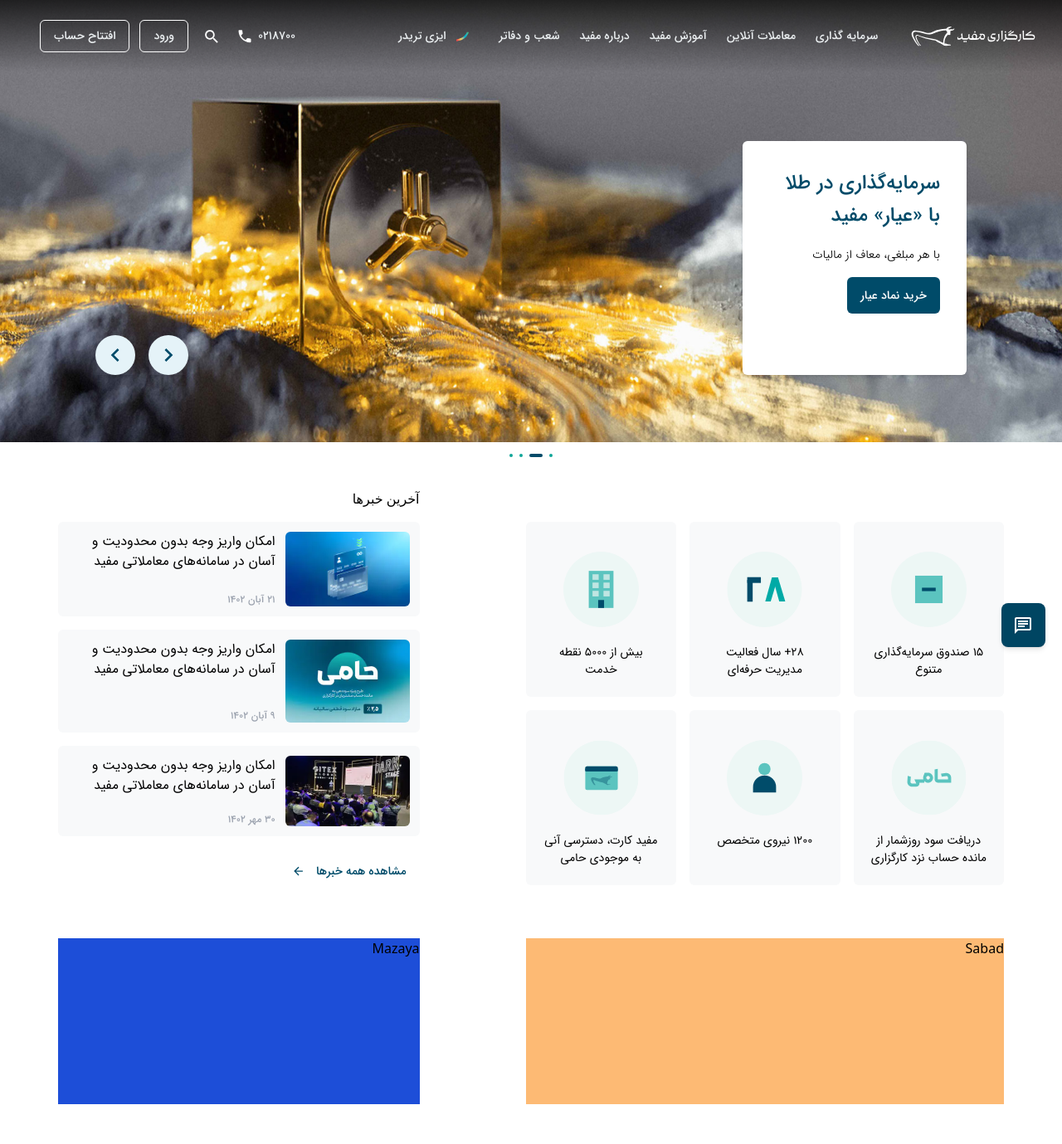
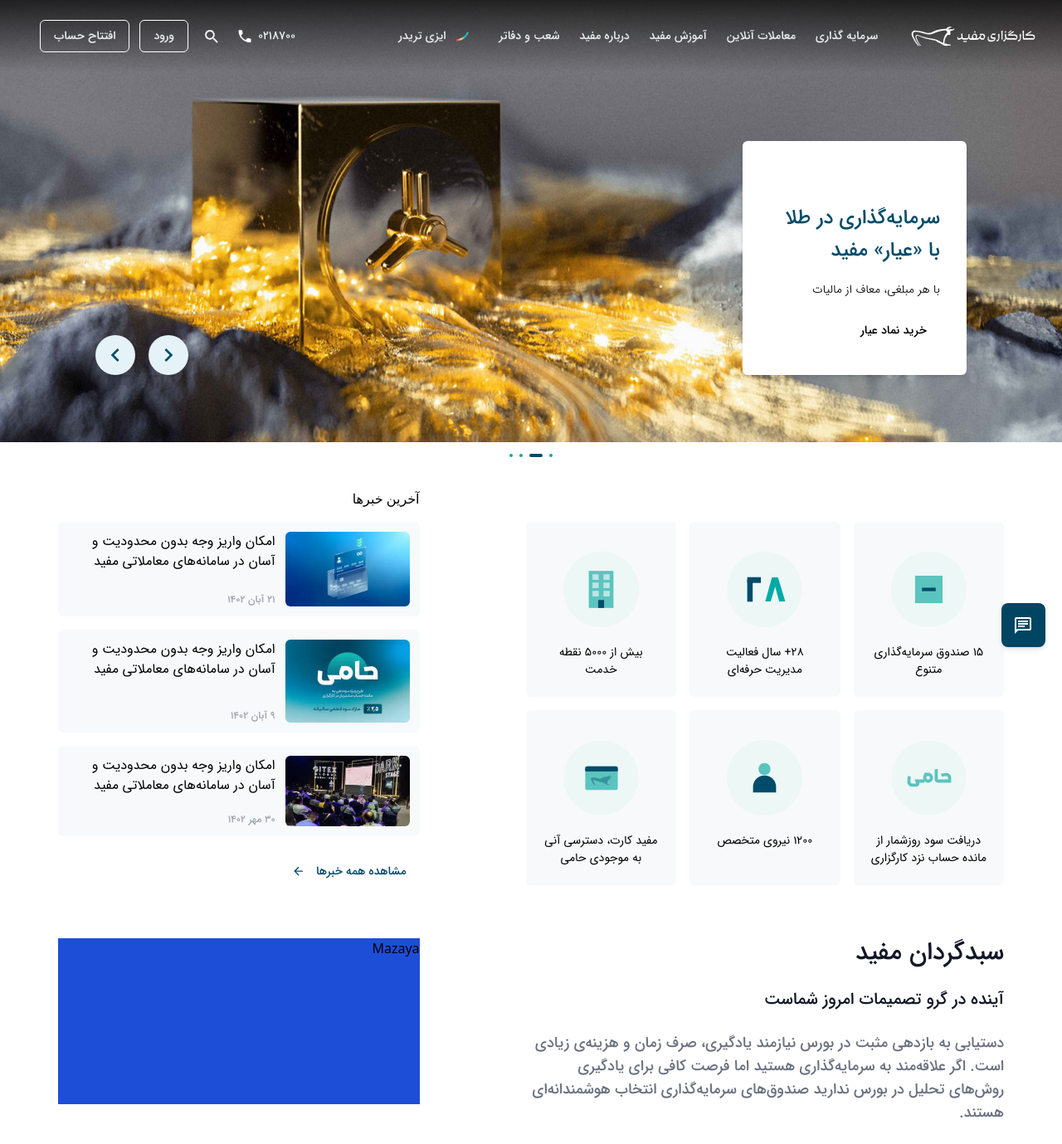
Before and after one commit to EvoNick-IR/Mofid-Securities-clone, a React (Vite) app: page / in a window 1280 px wide. Shown: the whole page at 83% size. Before the commit the page ends 1331 px from the top, so only its background shows below. Built offline with nearby package versions, Linux system fonts and the light colour scheme.

Commit message:
feat: separate btns

```diff
--- a/package.json
+++ b/package.json
@@ -12,7 +12,8 @@
   "dependencies": {
     "react": "^18.2.0",
     "react-dom": "^18.2.0",
-    "react-router-dom": "^6.20.1"
+    "react-router-dom": "^6.20.1",
+    "tailwindcss": "^3.3.5"
   },
   "devDependencies": {
     "@types/react": "^18.2.37",
--- /dev/null
+++ b/src/components/Button/Button_bg.jsx
@@ -0,0 +1,34 @@
+import { useEffect, useState, memo } from "react";
+
+const Button_bg = (props) => {
+  const { bg, hover, title, color } = props;
+
+  const [btnBg, setBtnBg] = useState(bg);
+  const [btnHover, setBtnHover] = useState(hover);
+  const [btnTitle, setBtnTitle] = useState(title);
+  const [btnColor, setBtnColor] = useState(color);
+
+  console.log(btnBg);
+  useEffect(() => {
+    setBtnBg(bg);
+    setBtnHover(hover);
+    setBtnColor(color);
+  }, []);
+  useEffect(() => {
+    setBtnTitle(title);
+  }, [title]);
+  return (
+    <button
+      type="button"
+      className={`ismed text-sm px-4 py-3 bg-[${
+        btnBg ? btnBg : bg
+      }]  rounded-md text-${btnColor} hover:${
+        hover ? `bg-[${btnHover}]` : "opacity-80"
+      } ease-out cursor-pointer transition-all`}
+    >
+      {btnTitle}
+    </button>
+  );
+};
+
+export default memo(Button_bg);
--- /dev/null
+++ b/src/components/Button/Button_nobg.jsx
@@ -0,0 +1,14 @@
+import { arrowLeft } from "../News/services";
+const Button_nobg = (props) => {
+  let { title, color } = props;
+  return (
+    <button
+      className={`ismed flex gap-3 text-sm px-4 py-3 bg-transparent border-solid border-${color} rounded-md text-${color} hover:bg-gray-600 ease-out cursor-pointer transition-all`}
+    >
+      {title}
+      <img src={arrowLeft} alt="" className={`text-${color}`} />
+    </button>
+  );
+};
+
+export default Button_nobg;
--- a/src/components/Sabad-gardan/Sabad.jsx
+++ b/src/components/Sabad-gardan/Sabad.jsx
@@ -1,6 +1,26 @@
+import Button_bg from "../Button/Button_bg";
+
 const Sabad = () => {
   return (
-    <div className="col-span-5 h-[200px] bg-orange-300">Sabad</div>
+    <div className="col-span-5 gap-6 flex flex-col items-start ">
+      <h2 className="ismed text-3xl text-gray-900">سبدگردان مفید</h2>
+      <h3 className="ismed text-xl text-gray-900">
+        آینده در گرو تصمیمات امروز شماست
+      </h3>
+      <p className="ismed text-lg text-gray-500">
+        دستیابی به بازدهی مثبت در بورس نیازمند یادگیری، صرف زمان و هزینه‌ی زیادی
+        است. اگر علاقه‌مند به سرمایه‌گذاری هستید اما فرصت کافی برای یادگیری
+        روش‌های تحلیل در بورس ندارید صندوق‌های سرمایه‌گذاری انتخاب هوشمندانه‌ای
+        هستند.
+      </p>
+      <div className="">
+        {/* <Button_bg
+          title="مشاوره رایگان سرمایه گذاری"
+          bg="#004B69"
+          color="white"
+        /> */}
+      </div>
+    </div>
   );
 };
 
--- a/src/components/Slider/Slider.jsx
+++ b/src/components/Slider/Slider.jsx
@@ -1,5 +1,6 @@
-import { useEffect, useState } from "react";
+import { useEffect, useState, memo } from "react";
 import { next, prev, slides, boxTitles } from "./services";
+import Button_bg from "../Button/Button_bg";
 
 const Slider = () => {
   const [pos, setpos] = useState(0);
@@ -39,14 +40,18 @@
         id="sliderMidContainer"
         className="w-[82%] flex absolute top-[30%] h-[50%] justify-between"
       >
-        <div className="bg-white gap-4 flex items-end flex-col  p-8 rounded-md shadow-md max-w-[536px] w-full md:w-[504px] md:h-[242px] xl:mx-0 xl:w-[270px] xl:h-auto xl:items-start ">
+        <div className="bg-white gap-4 flex justify-end flex-col  p-8 rounded-md shadow-md max-w-[536px] w-full md:w-[504px] md:h-[242px] xl:mx-0 xl:w-[270px] xl:h-auto xl:items-start ">
           <h3 className="ismed text-2xl text-[#004B69] leading-relaxed ">
             {titles.title}
           </h3>
           <p className="text-sm islight leading-relaxed">{titles.p}</p>
-          <span className="ismed text-sm px-4 py-3 bg-[#004B69] rounded-md text-white hover:bg-[#00243C] ease-out cursor-pointer transition-all">
-            {titles.bott}
-          </span>
+
+          <Button_bg
+            title={titles.bott}
+            bg="#004B69"
+            hover="#00243C"
+            color="white"
+          />
         </div>
         <div className="flex justify-end items-end gap-4">
           <div className="flex justify-center items-center ">
@@ -83,4 +88,4 @@
   );
 };
 
-export default Slider;
+export default memo(Slider);
```
